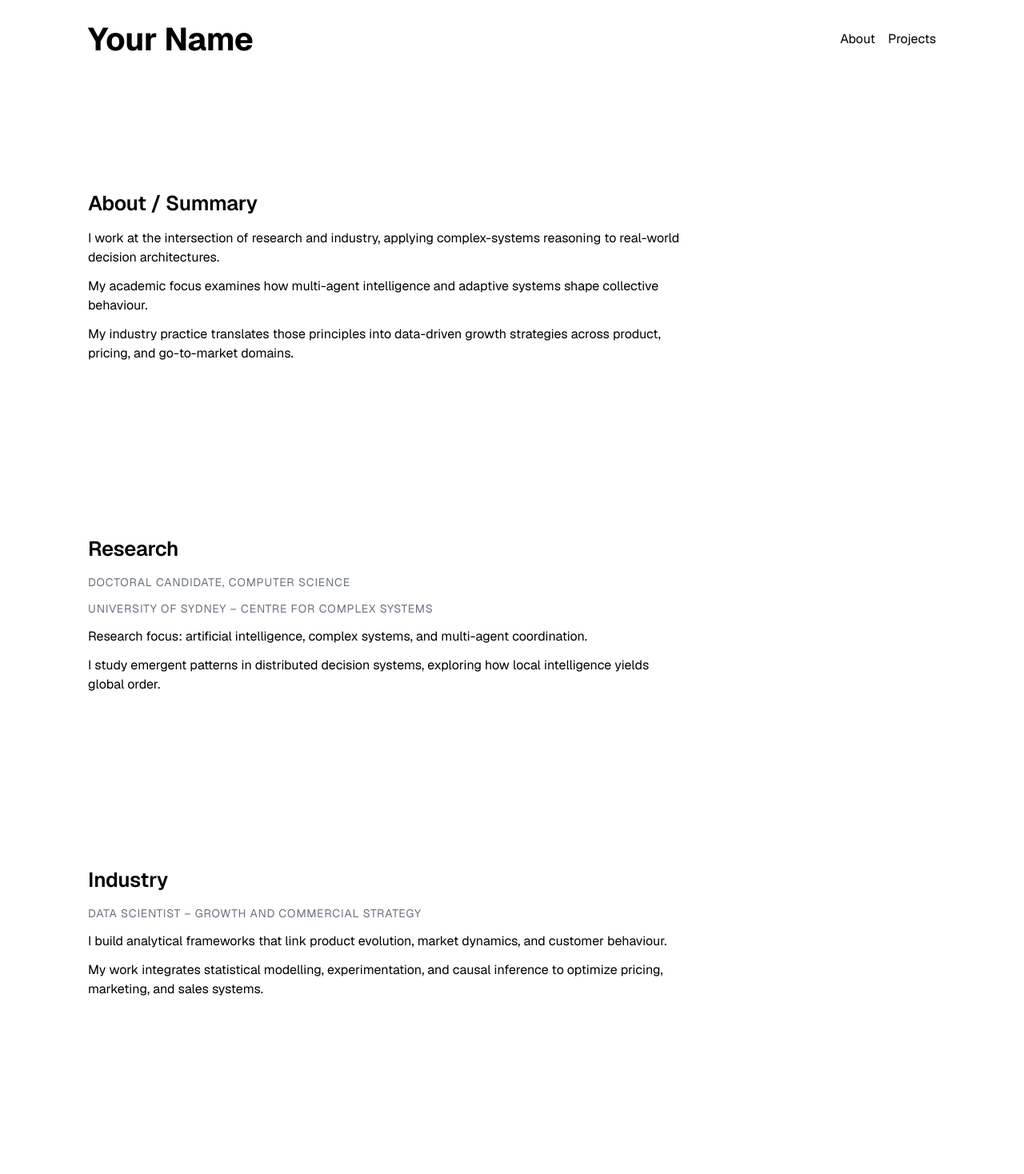
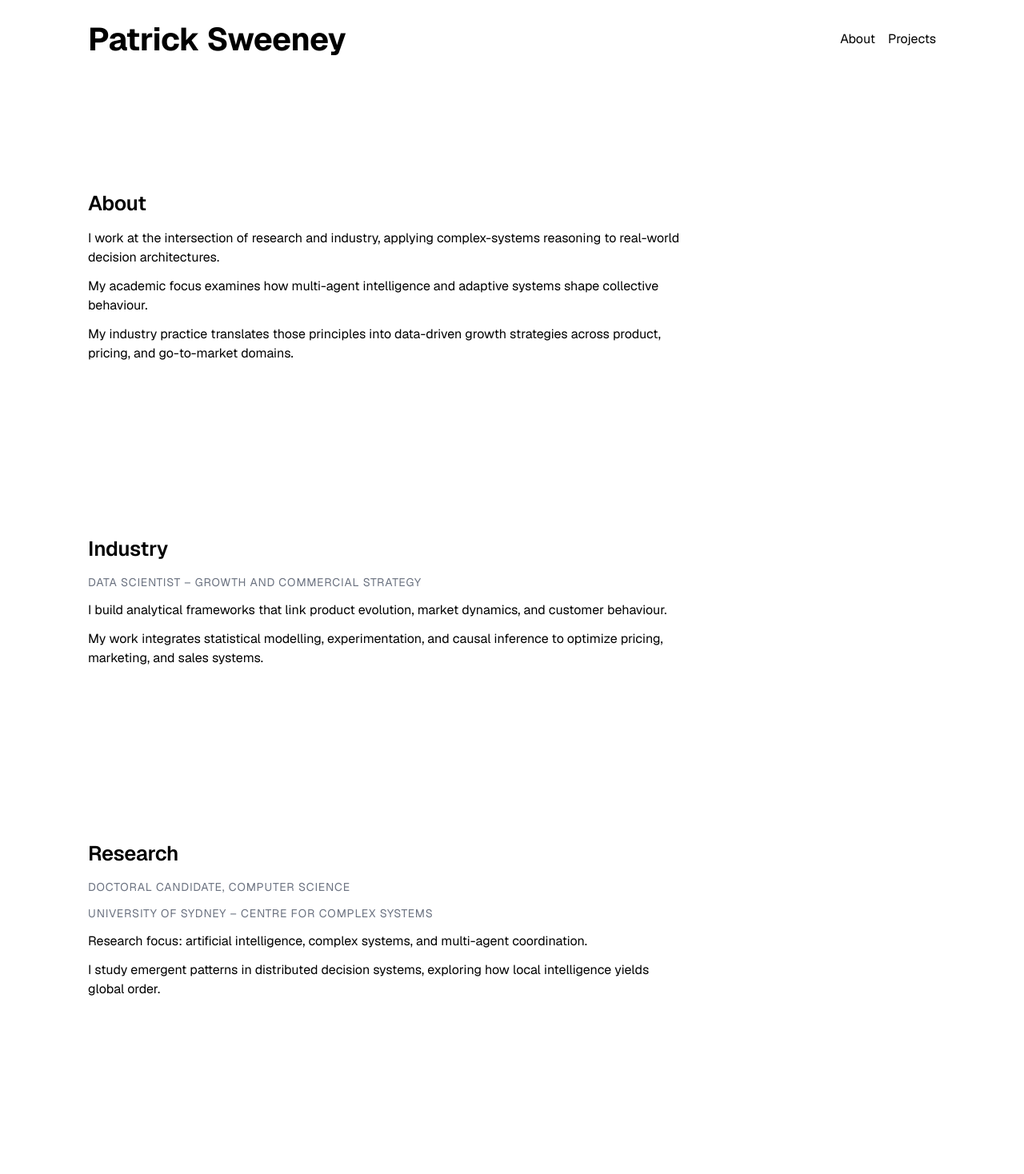
Before and after one commit to patricesweeney/personal-website, a React (Vite) app: page / in a window 1280 px wide. Shown: the top 1468 px of the page at 80% size. Built offline with nearby package versions, Linux system fonts and the light colour scheme.

Commit message:
feat: router + Projects page placeholder; brand to 'Patrick Sweeney'; About rename; Industry above Research; footer name

```diff
--- a/package.json
+++ b/package.json
@@ -13,7 +13,8 @@
     "@fontsource/geist": "^5.2.8",
     "@fontsource/geist-mono": "^5.2.7",
     "react": "^19.1.1",
-    "react-dom": "^19.1.1"
+    "react-dom": "^19.1.1",
+    "react-router-dom": "^7.9.4"
   },
   "devDependencies": {
     "@eslint/js": "^9.36.0",
--- a/src/App.tsx
+++ b/src/App.tsx
@@ -1,4 +1,5 @@
 import './App.css'
+import { Link, Route, Routes } from 'react-router-dom'
 
 function App() {
   const year = new Date().getFullYear()
@@ -6,18 +7,22 @@ function App() {
     <>
       <header className="site-header">
         <div className="container header-inner">
-          <div className="brand">Your Name</div>
+          <div className="brand">Patrick Sweeney</div>
           <nav className="nav">
-            <a href="#about">About</a>
-            <a href="#projects">Projects</a>
+            <Link to="/">About</Link>
+            <Link to="/projects">Projects</Link>
           </nav>
         </div>
       </header>
 
       <main className="container">
-
+        <Routes>
+          <Route
+            path="/"
+            element={
+              <>
                 <section id="about" className="section">
-          <h2 className="section-title">About / Summary</h2>
+                  <h2 className="section-title">About</h2>
                   <div className="grid grid-12">
                     <div className="span-12">
                       <p>
@@ -28,6 +33,21 @@ function App() {
                       </p>
                       <p>
                         My industry practice translates those principles into data-driven growth strategies across product, pricing, and go-to-market domains.
+                      </p>
+                    </div>
+                  </div>
+                </section>
+
+                <section id="industry" className="section">
+                  <h2 className="section-title">Industry</h2>
+                  <div className="grid grid-12">
+                    <div className="span-12">
+                      <p className="meta">Data Scientist – Growth and Commercial Strategy</p>
+                      <p>
+                        I build analytical frameworks that link product evolution, market dynamics, and customer behaviour.
+                      </p>
+                      <p>
+                        My work integrates statistical modelling, experimentation, and causal inference to optimize pricing, marketing, and sales systems.
                       </p>
                     </div>
                   </div>
@@ -49,31 +69,31 @@ function App() {
                   </div>
                 </section>
 
-        <section id="industry" className="section">
-          <h2 className="section-title">Industry</h2>
-          <div className="grid grid-12">
-            <div className="span-12">
-              <p className="meta">Data Scientist – Growth and Commercial Strategy</p>
-              <p>
-                I build analytical frameworks that link product evolution, market dynamics, and customer behaviour.
-              </p>
-              <p>
-                My work integrates statistical modelling, experimentation, and causal inference to optimize pricing, marketing, and sales systems.
-              </p>
-            </div>
-          </div>
-        </section>
-
                 <section id="contact" className="section">
                   <h2 className="section-title">Contact / Links</h2>
                   <p>
                     <a href="/">Email</a> · <a href="/">LinkedIn</a> · <a href="/">Google Scholar</a> · <a href="/">GitHub</a>
                   </p>
                 </section>
+              </>
+            }
+          />
+          <Route
+            path="/projects"
+            element={
+              <>
+                <section className="section">
+                  <h2 className="section-title">Projects</h2>
+                  <p className="muted">Project list coming soon.</p>
+                </section>
+              </>
+            }
+          />
+        </Routes>
       </main>
 
       <footer>
-        <div className="container muted">© {year} Your Name</div>
+        <div className="container muted">© {year} Patrick Sweeney</div>
       </footer>
     </>
   )
--- a/src/main.tsx
+++ b/src/main.tsx
@@ -5,10 +5,13 @@ import '@fontsource/geist/600.css'
 import '@fontsource/geist/700.css'
 import '@fontsource/geist-mono/400.css'
 import './index.css'
+import { BrowserRouter } from 'react-router-dom'
 import App from './App.tsx'
 
 createRoot(document.getElementById('root')!).render(
   <StrictMode>
-    <App />
+    <BrowserRouter>
+      <App />
+    </BrowserRouter>
   </StrictMode>,
 )
```
Also changed, not shown: 1 other file (tests, documents, lock files or other folders). Lines whose indentation alone changed are shown as unchanged.
